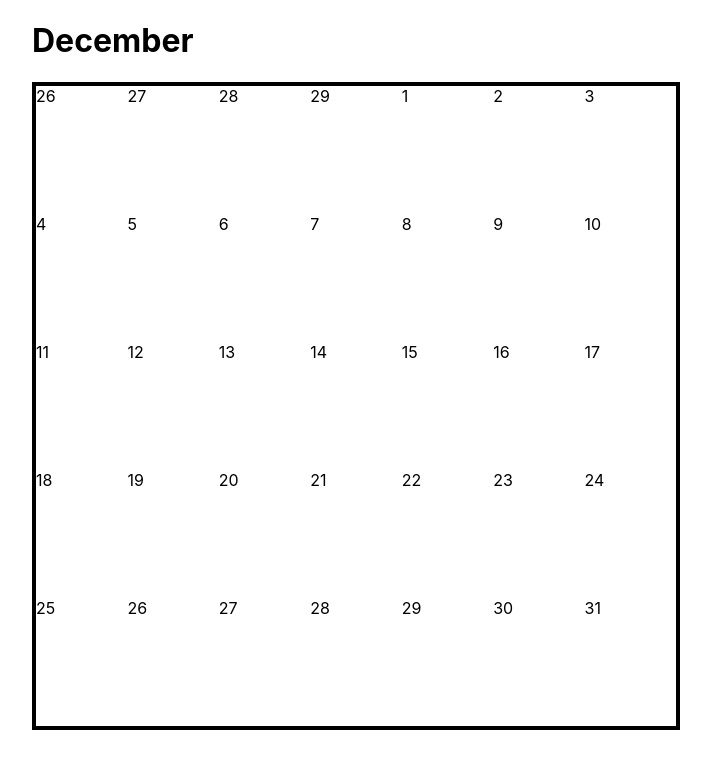
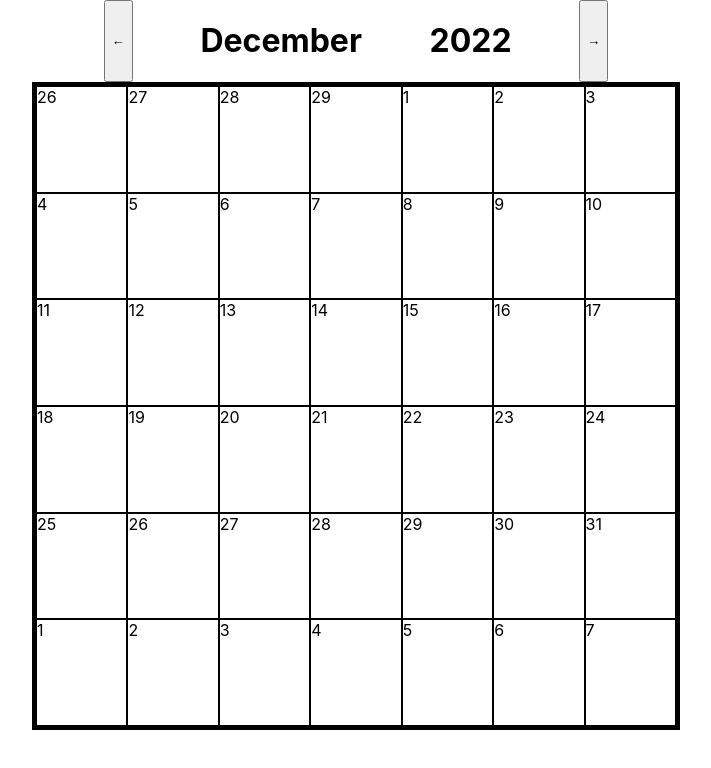
Before and after one commit to R-JG/Scheduler--Old, a React (Create React App) app: page / in a window 1280 px wide. Shown: the top 768 px of the page, without its empty margins (284-995 px from the left). Built offline with nearby package versions, Linux system fonts and the light colour scheme; the HTML template or start-up script is replaced by a standard one.

Commit message:
Add function and button implementation to change month to the next or previous.

```diff
--- a/src/App.css
+++ b/src/App.css
@@ -1,6 +1,15 @@
 .App {
-  display: grid;
-  place-content: center;
+  display: flex;
+  flex-direction: column;
+  justify-content: flex-start;
+  align-items: center;
+}
+
+.calendar-header {
+  width: 40rem;
+  display: flex;
+  flex-direction: row;
+  justify-content: space-evenly;
 }
 
 .calendar-container {
@@ -9,4 +18,9 @@
   border: 0.25rem solid black;
   display: grid;
   grid-template-columns: repeat(7, 1fr);
+  grid-template-rows: repeat(6, 1fr);
 }
+
+.header-button.previous-month {}
+
+.header-button.next-month {}
--- a/src/App.js
+++ b/src/App.js
@@ -4,7 +4,7 @@ import './App.css';
 
 export default function App() {
 
-    const [ currentDate, setCurrentDate ] = useState(new Date());
+    const [ currentDate ] = useState(new Date());
     const [ calendarDates, setCalendarDates ] = useState(
         generateDates(currentDate.getFullYear(), currentDate.getMonth())
     );
@@ -12,7 +12,7 @@ export default function App() {
     function generateDates(year, month) {
         const dateArray = [];
         const dayMonthBegins = new Date(year, month, 1).getDay();
-        for (let i = 0; i < 35; i++) {
+        for (let i = 0; i < 42; i++) {
             let dayValue = i - dayMonthBegins;
             if (i >= dayMonthBegins) {
                 dayValue++;
@@ -20,6 +20,14 @@ export default function App() {
             dateArray.push(new Date(year, month, dayValue));
         };
         return dateArray;
+    };
+
+    function changeMonth(direction) {
+        let year = calendarDates[10].getFullYear();
+        let month = calendarDates[10].getMonth();
+        if (direction === 'next') month++;
+        if (direction === 'previous') month--;
+        setCalendarDates(generateDates(year, month));
     };
 
     // events will be updated independently in state, saved in local storage, and rendered upon the condition that the date object corresponds with the date saved with the event.
@@ -40,7 +48,18 @@ export default function App() {
 
     return (
         <main className='App'>
-            <h1 className='month-name'>{monthName}</h1>
+            <div className='calendar-header'>
+                <button
+                    className='header-button previous-month'
+                    onClick={() => changeMonth('previous')}
+                >←</button>
+                <h1 className='month'>{monthName}</h1>
+                <h1 className='year'>{calendarDates[10].getFullYear()}</h1>
+                <button
+                    className='header-button next-month'
+                    onClick={() => changeMonth('next')}
+                >→</button>
+            </div>
             <div className='calendar-container'>
                 {calendarSquares}
             </div>
--- a/src/components/CalendarSquare.js
+++ b/src/components/CalendarSquare.js
@@ -1,10 +1,13 @@
 import React from 'react';
+import './css/CalendarSquare.css'
 
 export default function CalendarSquare(props) {
 
     const { date } = props;
 
     return (
-        <div>{date.getDate()}</div>
+        <div className='CalendarSquare'>
+            {date.getDate()}
+        </div>
     );
 };
--- /dev/null
+++ b/src/components/css/CalendarSquare.css
@@ -0,0 +1,3 @@
+.CalendarSquare {
+    border: 0.09em solid black;
+}
```
